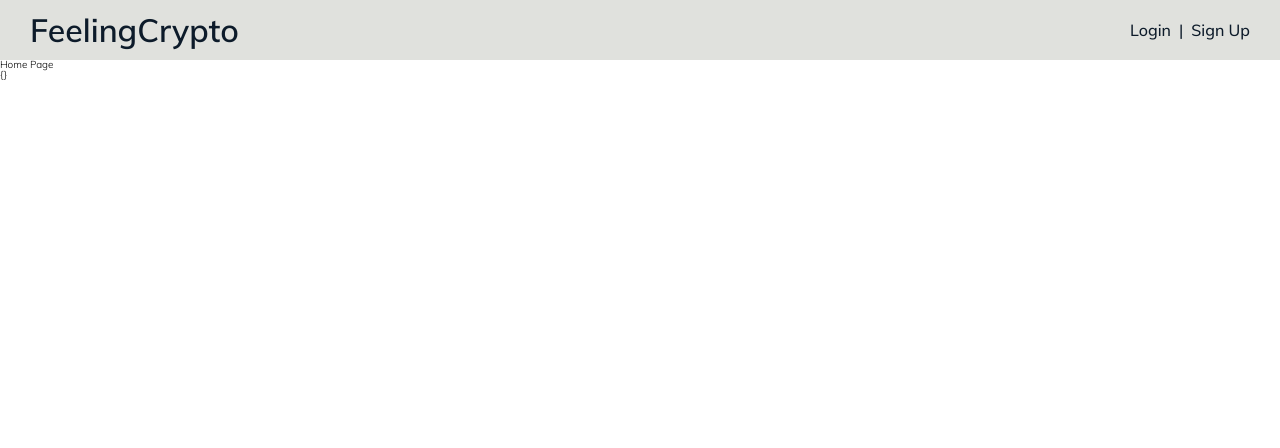
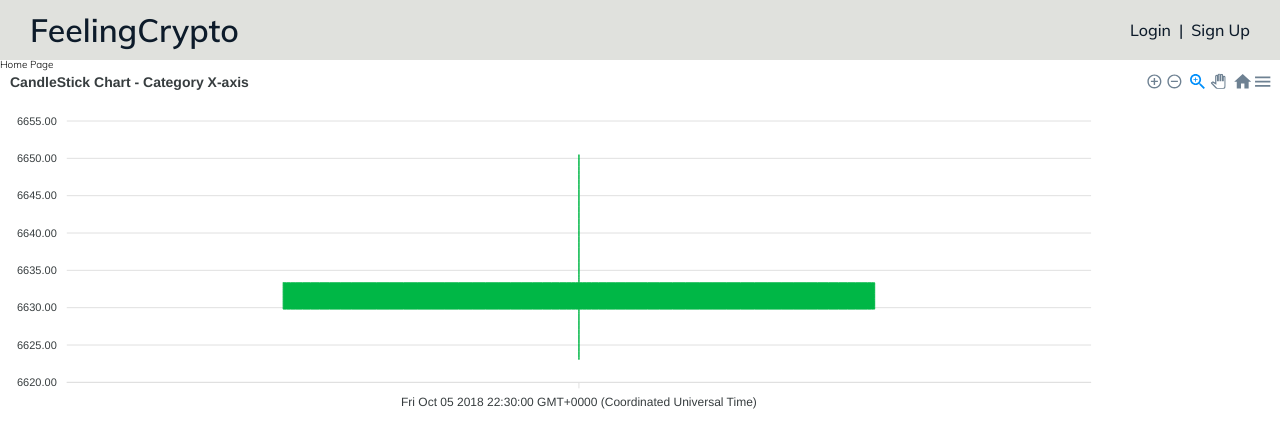
Before and after one commit to Silinde87/M3-FeelingCryptos-Client, a React (Create React App) app: page / in a window 1280 px wide. Shown: the top 448 px of the page. Built offline with nearby package versions, Linux system fonts and the light colour scheme; no server answers.

Commit message:
solved connection websocket with readyState

```diff
--- a/package.json
+++ b/package.json
@@ -6,8 +6,10 @@
     "@testing-library/jest-dom": "^4.2.4",
     "@testing-library/react": "^9.4.1",
     "@testing-library/user-event": "^7.2.1",
+    "apexcharts": "^3.26.2",
     "axios": "^0.21.1",
     "react": "^16.13.0",
+    "react-apexcharts": "^1.3.9",
     "react-dom": "^16.13.0",
     "react-router": "^5.1.2",
     "react-router-dom": "^5.1.2",
--- /dev/null
+++ b/src/components/WebsocketBinance/Chart.component.js
@@ -0,0 +1,71 @@
+import React, { Component } from "react";
+import ApexChart from "react-apexcharts";
+
+export default class Chart extends Component {
+    state = {
+      series: [
+        {
+          name: "candle",
+          data: [
+            {
+              x: new Date(1538778600000),
+              y: [6629.81, 6650.5, 6623.04, 6633.33],
+            },
+          ],
+        },
+      ],
+      options: {
+        chart: {
+          height: 350,
+          type: "candlestick",
+        },
+        title: {
+          text: "CandleStick Chart - Category X-axis",
+          align: "left",
+        },
+        annotations: {
+          xaxis: [
+            {
+              x: "Oct 06 14:00",
+              borderColor: "#00E396",
+              label: {
+                borderColor: "#00E396",
+                style: {
+                  fontSize: "12px",
+                  color: "#fff",
+                  background: "#00E396",
+                },
+                orientation: "horizontal",
+                offsetY: 7,
+                text: "Annotation Test",
+              },
+            },
+          ],
+        },
+        tooltip: {
+          enabled: true,
+        },
+        xaxis: {
+          type: "category",
+          labels: {
+            // formatter: function (val) {
+            //   return dayjs(val).format("MMM DD HH:mm");
+            // },
+          },
+        },
+        yaxis: {
+          tooltip: {
+            enabled: true,
+          },
+        },
+      },
+    };
+
+  render() {
+    return (
+      <div id="chart">
+        <ApexChart options={this.state.options} series={this.state.series} type="candlestick" height={350} />
+      </div>
+    );
+  }
+}
--- a/src/components/WebsocketBinance/WebsocketBinance.js
+++ b/src/components/WebsocketBinance/WebsocketBinance.js
@@ -1,31 +1,38 @@
-import React, { Component } from 'react'
-import { w3cwebsocket as W3CWebSocket } from 'websocket'
+import React, { Component } from "react";
+import { w3cwebsocket as W3CWebSocket } from "websocket";
+import Chart from "./Chart.component";
 
-const client = new W3CWebSocket('ws://127.0.0.1:5000');
+const client = new W3CWebSocket("ws://127.0.0.1:5000");
 
 export default class WebsocketBinance extends Component {
-    state ={
-        charts: {}
+  state = {
+    charts: {},
+  };
 
-      }
   componentDidMount() {
     //This onopen function waits for you websocket connection to establish before sending the message.
+    if(client.readyState){
+        client.send("Message");
+    }else{
         client.onopen = () => client.send("Message");
+    }
+    console.log(client)
 
-        client.onmessage = ({data}) => {
-          console.log({message: data})
+    client.onmessage = ({ data }) => {
+      console.log({ message: data });
       const dataFromServer = JSON.parse(data);
-          console.log('got reply! ', dataFromServer);
-          this.setState({charts: dataFromServer})
+      console.log("got reply! ", dataFromServer);
+      this.setState({ charts: dataFromServer });
     };
   }
   render() {
     return (
-          <div className="main" id='wrapper'>
-            <div className="main" id='wrapper'>
-              {JSON.stringify(this.state.charts)}
+      <div className="main" id="wrapper">
+        <div className="main" id="wrapper">
+          {/* { JSON.stringify(this.state.charts) } */}
+          <Chart data={this.state.charts} />
         </div>
       </div>
-        )
+    );
   }
 }
--- a/src/pages/Home/Home.js
+++ b/src/pages/Home/Home.js
@@ -1,4 +1,5 @@
 import React from 'react'
+import Chart from '../../components/WebsocketBinance/Chart.component'
 import WebsocketBinance from '../../components/WebsocketBinance/WebsocketBinance'
 
 
```
Also changed, not shown: 1 other file (tests, documents, lock files or other folders). Lines whose indentation alone changed are shown as unchanged.
